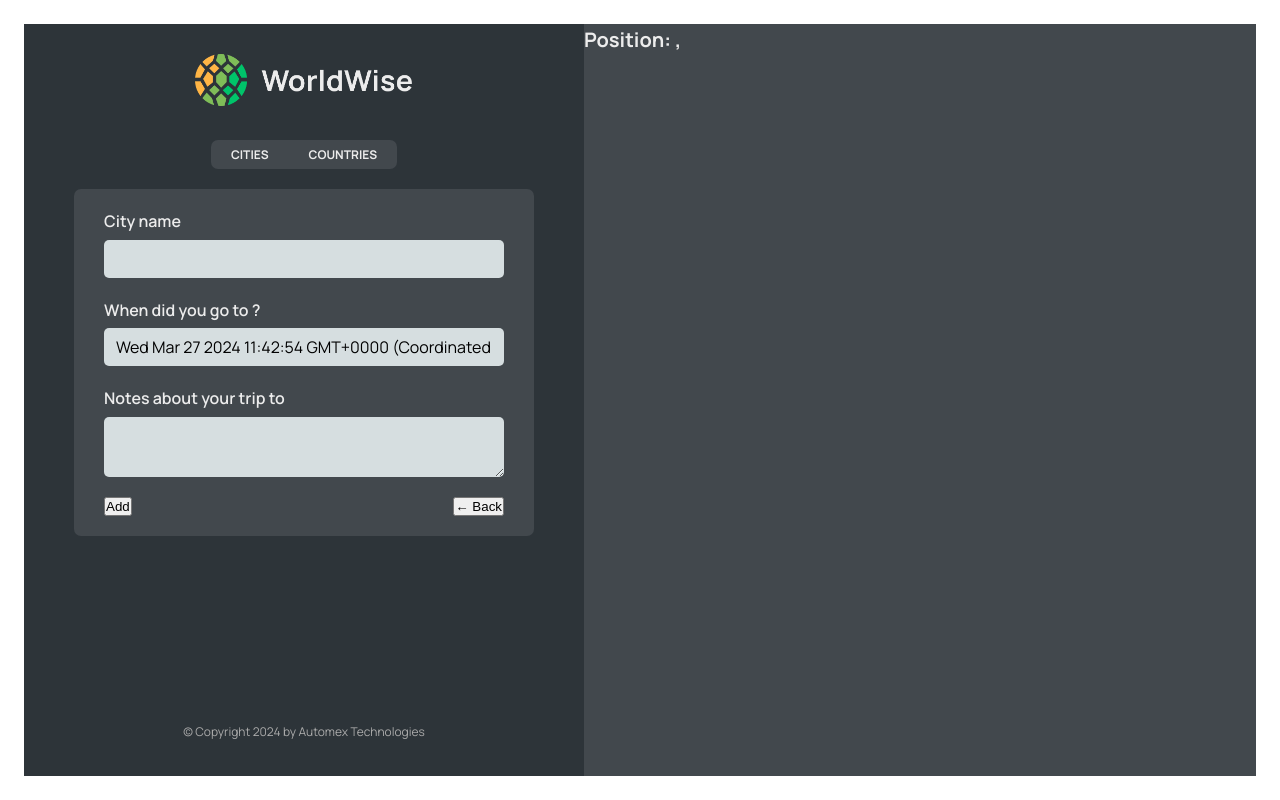
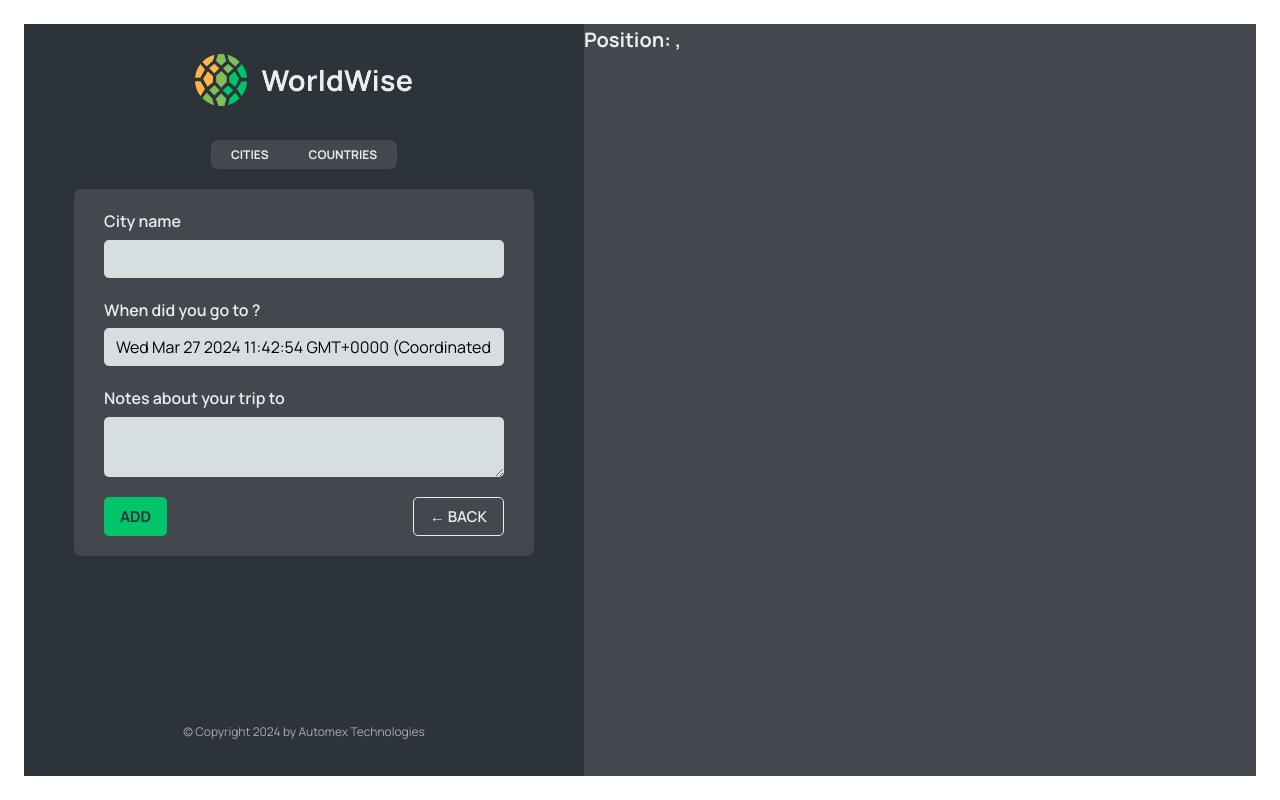
Before and after one commit to brianmujjuni/11-Worldwise-React, a React (Vite) app: page /app/form in a window 1280 px wide. Built offline with nearby package versions, Linux system fonts and the light colour scheme; data requests are answered from the project's data file.

Commit message:
create global button and navigate back in form component

```diff
--- /dev/null
+++ b/src/components/Button.jsx
@@ -0,0 +1,10 @@
+
+import styles from './Button.module.css'
+
+export default function Button({children,onClick,type}) {
+  return (
+    <button className={`${styles.btn} ${styles[type]}`} onClick={onClick}>
+        {children}
+    </button>
+  )
+}
--- a/src/components/Form.jsx
+++ b/src/components/Form.jsx
@@ -1,8 +1,9 @@
 // "https://api.bigdatacloud.net/data/reverse-geocode-client?latitude=0&longitude=0"
 
 import { useState } from "react";
-
 import styles from "./Form.module.css";
+import Button from "./Button";
+import { useNavigate } from "react-router-dom";
 
 export function convertToEmoji(countryCode) {
   const codePoints = countryCode
@@ -17,6 +18,7 @@
   const [country, setCountry] = useState("");
   const [date, setDate] = useState(new Date());
   const [notes, setNotes] = useState("");
+  const navigate = useNavigate();
 
   return (
     <form className={styles.form}>
@@ -49,8 +51,16 @@
       </div>
 
       <div className={styles.buttons}>
-        <button>Add</button>
-        <button>&larr; Back</button>
+        <Button type="primary">Add</Button>
+        <Button
+          type="back"
+          onClick={(e) => {
+            e.preventDefault();
+            navigate(-1);
+          }}
+        >
+          &larr; Back
+        </Button>
       </div>
     </form>
   );
```
